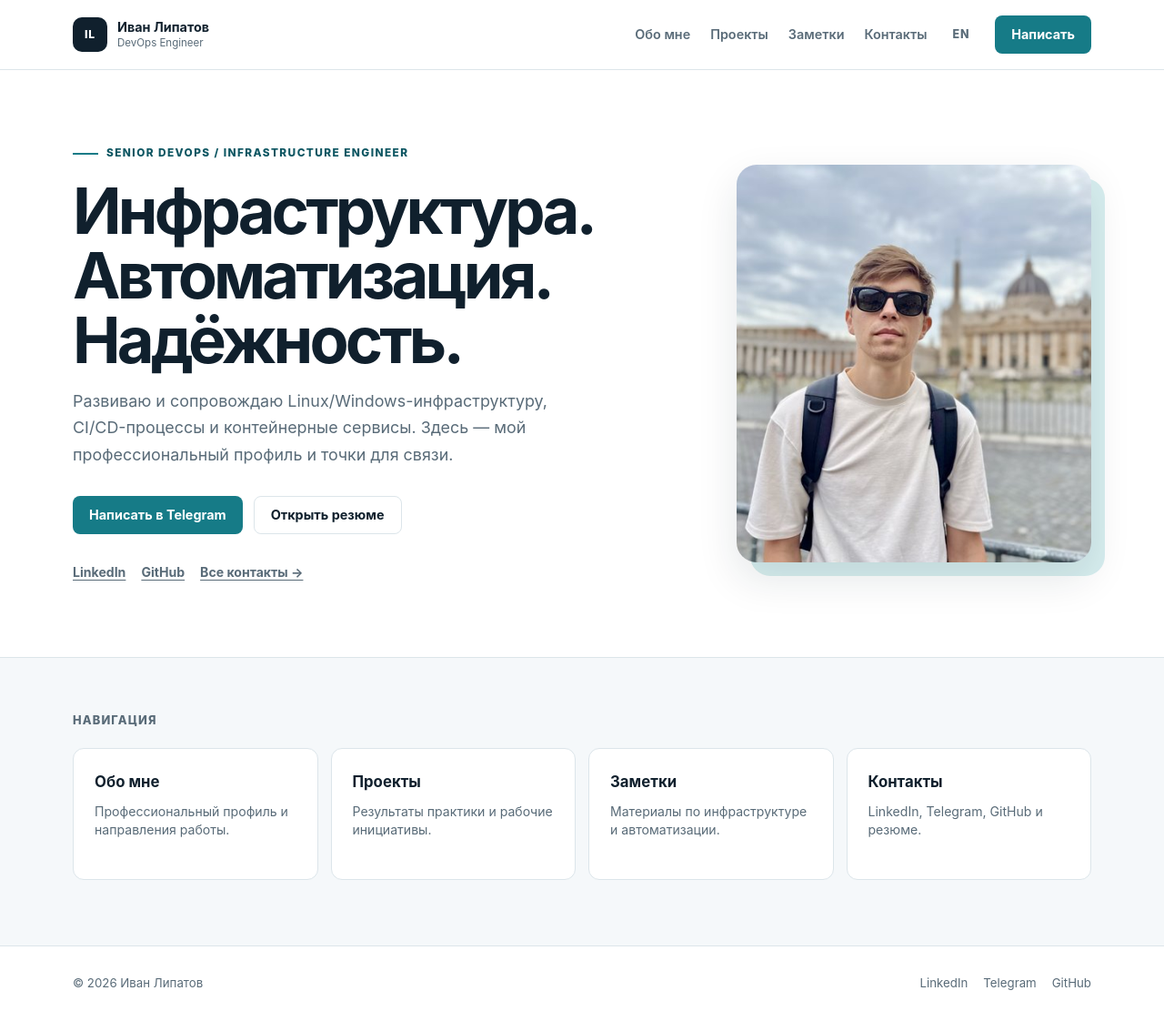
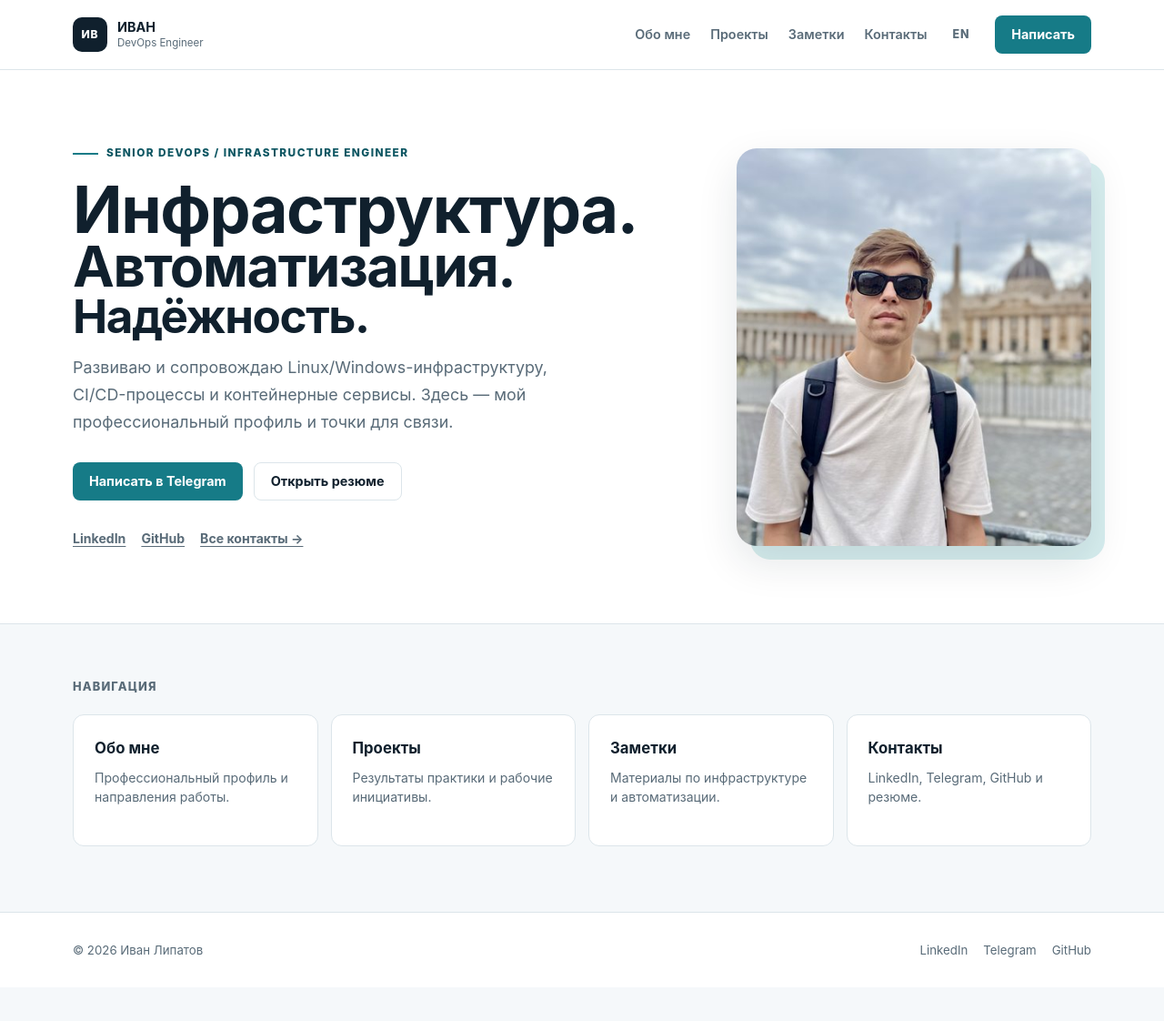
Before and after one commit to lvipa/jekyll-learning-site, a Jekyll site: the page built from index.md, in a window 1280 px wide and 1122 px high. Shown: the whole window at 91% size. Built offline with Jekyll 4.4.1, drawn with Linux system fonts in a browser that asks for light colours.

Commit message:
Refine localized hero typography

```diff
--- a/_layouts/default.html
+++ b/_layouts/default.html
@@ -43,8 +43,8 @@
     <header class="site-header">
       <div class="shell header-inner">
         <a class="brand" href="{{ home_url | relative_url }}" aria-label="{% if is_english %}Homepage{% else %}На главную{% endif %}">
-          <span class="brand-mark">IL</span>
-          <span class="brand-copy"><strong>Иван Липатов</strong><small>DevOps Engineer</small></span>
+          <span class="brand-mark">{% if is_english %}IV{% else %}ИВ{% endif %}</span>
+          <span class="brand-copy"><strong>{% if is_english %}IVAN{% else %}ИВАН{% endif %}</strong><small>DevOps Engineer</small></span>
         </a>
         <nav class="site-nav" aria-label="{% if is_english %}Primary navigation{% else %}Основная навигация{% endif %}">
           <a href="{{ about_url | relative_url }}"{% if page.url == about_url %} aria-current="page"{% endif %}>{% if is_english %}About{% else %}Обо мне{% endif %}</a>
--- a/assets/css/style.css
+++ b/assets/css/style.css
@@ -48,7 +48,11 @@ a:hover { color: var(--accent); }
 .hero-copy, .hero-photo-wrap { min-width: 0; }
 .eyebrow { display: flex; align-items: center; gap: 9px; color: var(--accent-dark); text-transform: uppercase; letter-spacing: .12em; font-size: .74rem; font-weight: 800; }
 .eyebrow::before { content: ""; width: 28px; height: 2px; background: var(--accent); }
-.hero h1 { max-width: 660px; margin: 17px 0; font-size: clamp(2.65rem, 5.5vw, 5rem); letter-spacing: -.055em; line-height: 1.01; }
+.hero-manifesto { max-width: 660px; margin: 17px 0; letter-spacing: -.06em; line-height: .96; }
+.hero-word { display: block; white-space: nowrap; }
+.hero-word--large { font-size: clamp(2.9rem, 5.6vw, 5rem); }
+.hero-word--medium { font-size: clamp(2.55rem, 4.8vw, 4.2rem); }
+.hero-word--small { font-size: clamp(2.2rem, 4vw, 3.45rem); }
 .hero p { max-width: 610px; color: var(--muted); font-size: 1.12rem; margin: 0; }
 .hero-actions { display: flex; flex-wrap: wrap; gap: 12px; margin-top: 30px; }
 .profile-links { display: flex; flex-wrap: wrap; gap: 17px; margin-top: 30px; font-size: .88rem; font-weight: 650; }
@@ -92,7 +96,10 @@ a:hover { color: var(--accent); }
   .hero-photo-wrap { width: min(172px, 55vw); max-width: 100%; justify-self: start; order: 2; }
   .hero-photo-wrap::before { inset: 8px -8px -8px 8px; border-radius: 15px; }
   .hero-photo { aspect-ratio: 1; border-radius: 15px; object-position: 50% 26%; }
-  .hero h1 { margin: 13px 0 15px; font-size: clamp(2.35rem, 11vw, 3.1rem); letter-spacing: -.048em; line-height: 1.04; }
+  .hero-manifesto { margin: 13px 0 15px; letter-spacing: -.055em; line-height: .98; }
+  .hero-word--large { font-size: clamp(1.95rem, 10.5vw, 3.1rem); }
+  .hero-word--medium { font-size: clamp(1.78rem, 9.1vw, 2.72rem); }
+  .hero-word--small { font-size: clamp(1.6rem, 8vw, 2.36rem); }
   .hero p { font-size: .98rem; line-height: 1.57; }
   .hero-actions { display: grid; gap: 10px; margin-top: 24px; }
   .hero-actions .button { width: 100%; min-height: 48px; }
--- a/index.md
+++ b/index.md
@@ -8,7 +8,11 @@ translation: /en/
 <section class="hero shell">
   <div class="hero-copy">
     <div class="eyebrow">Senior DevOps / Infrastructure Engineer</div>
-    <h1>Инфраструктура. Автоматизация. Надёжность.</h1>
+    <h1 class="hero-manifesto">
+      <span class="hero-word hero-word--large">Инфраструктура.</span>
+      <span class="hero-word hero-word--medium">Автоматизация.</span>
+      <span class="hero-word hero-word--small">Надёжность.</span>
+    </h1>
     <p>Развиваю и сопровождаю Linux/Windows-инфраструктуру, CI/CD-процессы и контейнерные сервисы. Здесь — мой профессиональный профиль и точки для связи.</p>
     <div class="hero-actions">
       <a class="button button-primary" href="https://t.me/lvipa">Написать в Telegram</a>
```
Also changed, not shown: en/index.md (+5 -1 lines).
